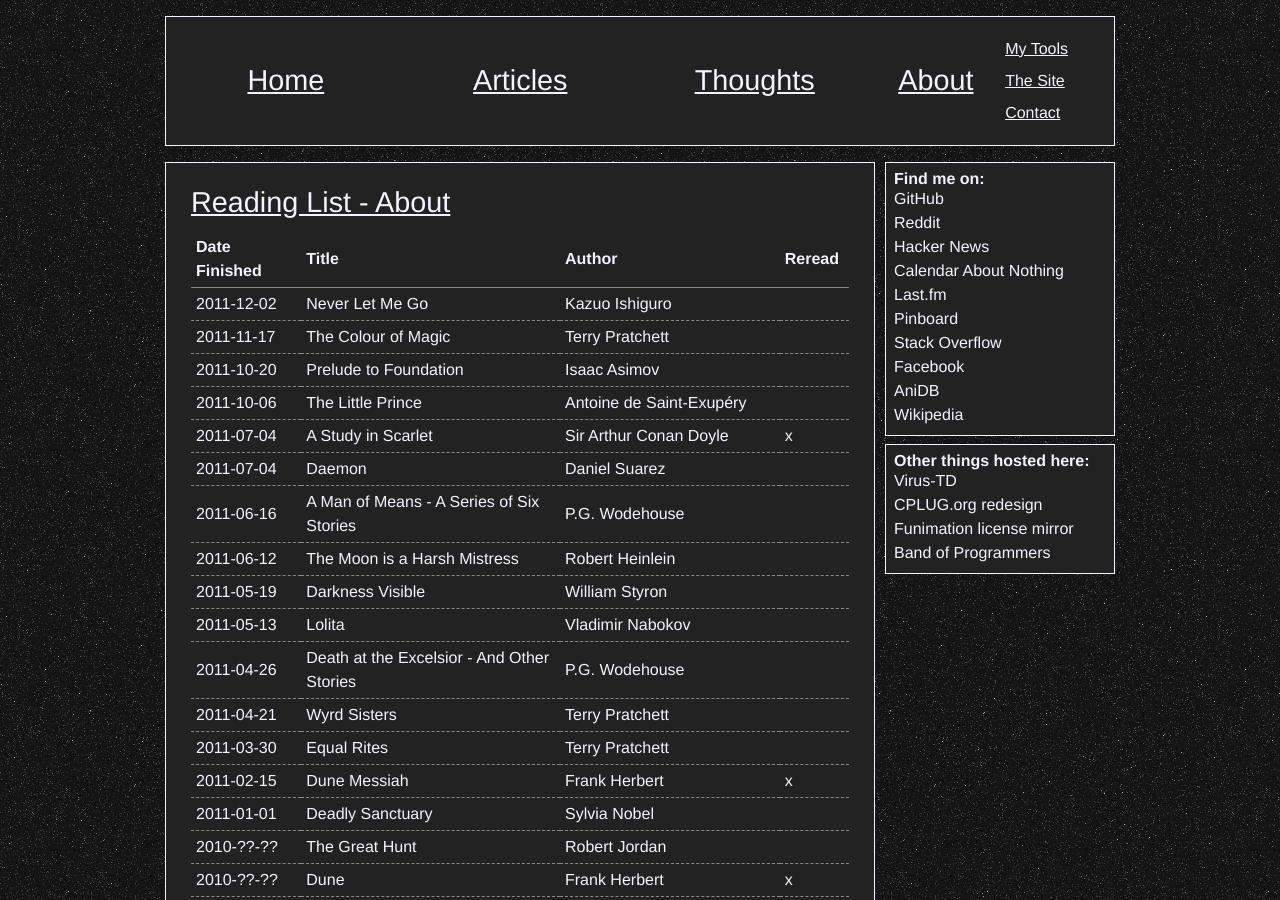
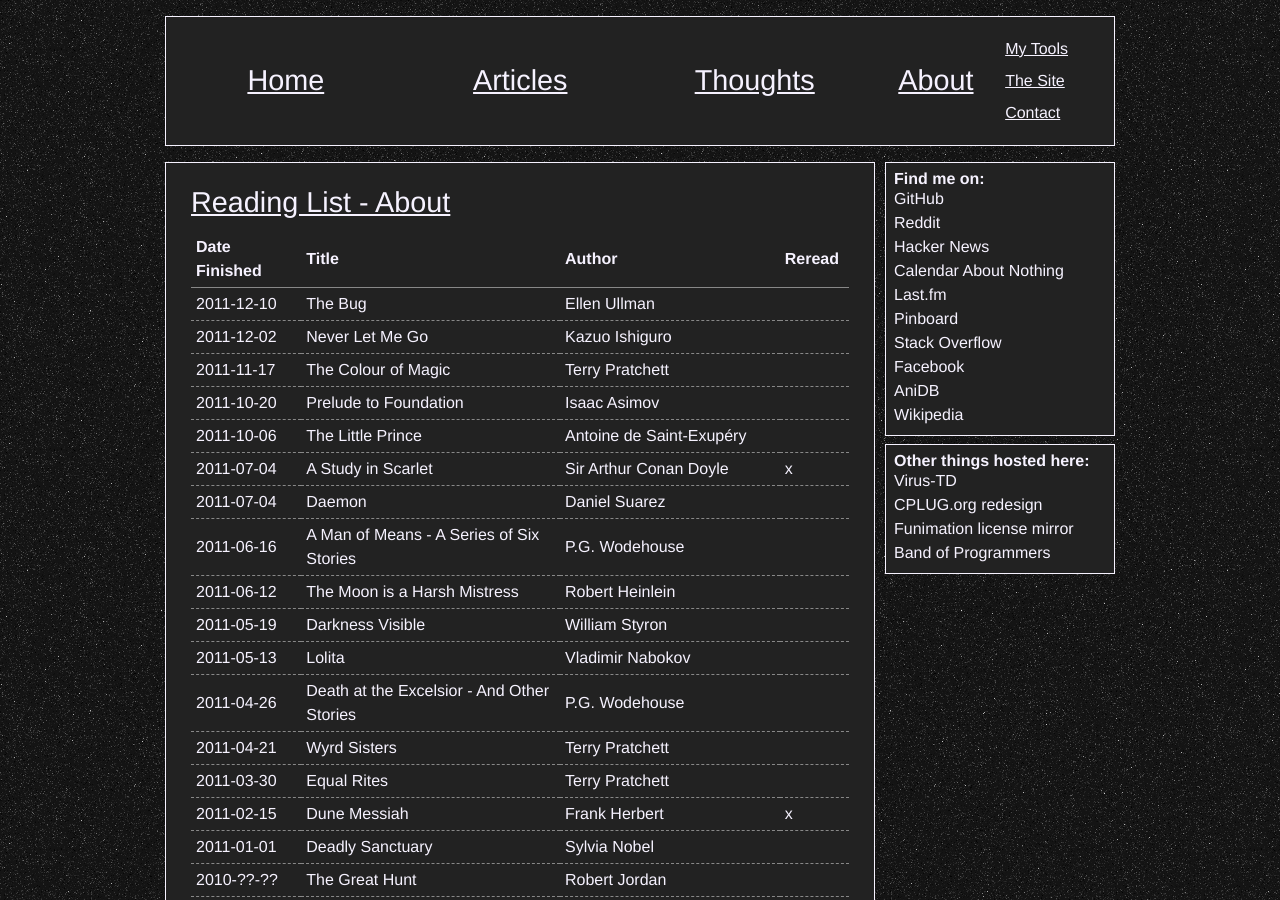
Before and after one commit to xiongchiamiov/xiongchiamiov.github.com, a Jekyll site: the page built from about/reading-list.md, in a window 1280 px wide and 900 px high. Built offline with Jekyll 4.4.1, drawn with Linux system fonts in a browser that asks for light colours; Markdown is read by kramdown in place of the engine named in the settings; comment, search, counter and statistics services are not loaded.

Commit message:
update reading list

```diff
--- a/about/reading-list.md
+++ b/about/reading-list.md
@@ -5,6 +5,7 @@ title: Reading List - About
 
 Date Finished | Title                       | Author                            | Reread
 ------------- | --------------------------- | --------------------------------- | --------
+  2011-12-10  | The Bug                     | Ellen Ullman                      |
   2011-12-02  | Never Let Me Go             | Kazuo Ishiguro                    |
   2011-11-17  | The Colour of Magic         | Terry Pratchett                   |
   2011-10-20  | Prelude to Foundation       | Isaac Asimov                      |
```
